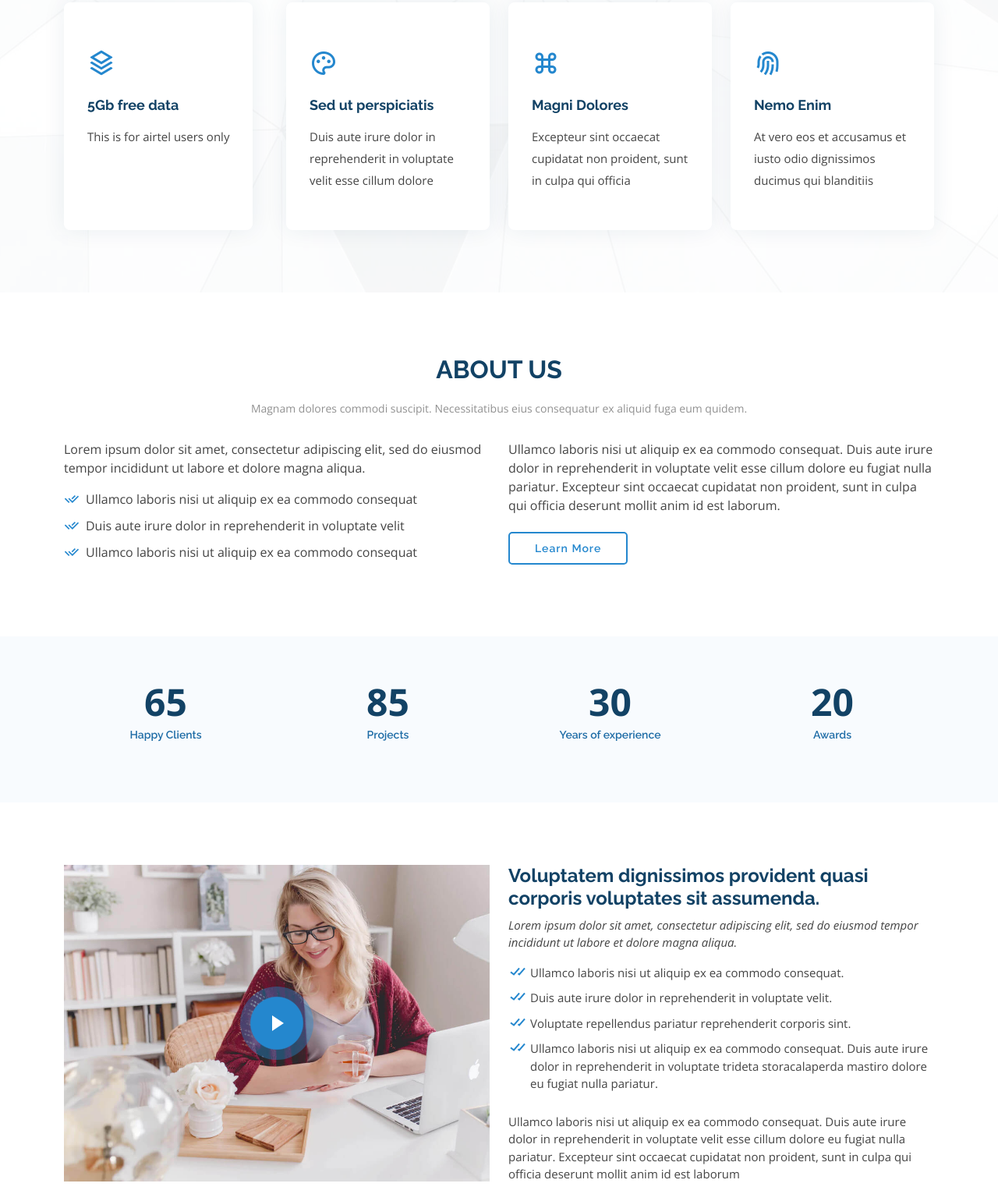
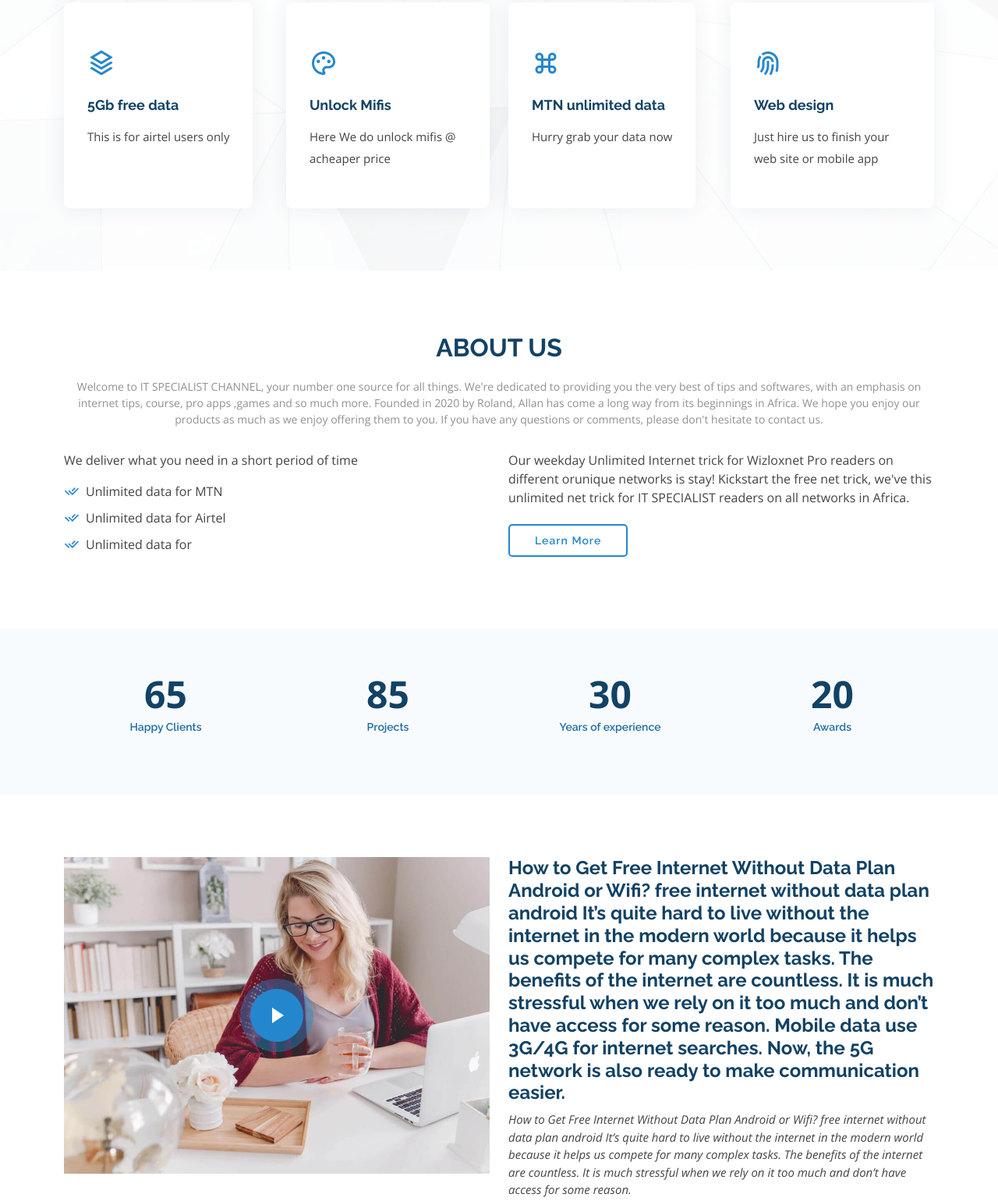
Before and after one commit to Bkroland19/itspecialialist, a plain HTML site: page index.html in a window 1280 px wide. Shown: the part 516-2056 px from the top of the page at 78% size. Drawn offline with nearby package versions, Linux system fonts and the light colour scheme.

Commit message:
added some staff

```diff
--- a/index.html
+++ b/index.html
@@ -103,24 +103,24 @@
         <div class="col-md-6 col-lg-3 d-flex align-items-stretch mb-5 mb-lg-0" data-aos="zoom-in" data-aos-delay="300">
           <div class="icon-box">
             <div class="icon"><i class="ri-palette-line"></i></div>
-            <h4 class="title"><a href="">Sed ut perspiciatis</a></h4>
-            <p class="description">Duis aute irure dolor in reprehenderit in voluptate velit esse cillum dolore</p>
+            <h4 class="title"><a href="">Unlock Mifis</a></h4>
+            <p class="description">Here We do unlock mifis @ acheaper price</p>
           </div>
         </div>
 
         <div class="col-md-6 col-lg-3 d-flex align-items-stretch mb-5 mb-lg-0" data-aos="zoom-in" data-aos-delay="400">
           <div class="icon-box">
             <div class="icon"><i class="ri-command-line"></i></div>
-            <h4 class="title"><a href="">Magni Dolores</a></h4>
-            <p class="description">Excepteur sint occaecat cupidatat non proident, sunt in culpa qui officia</p>
+            <h4 class="title"><a href="">MTN unlimited data</a></h4>
+            <p class="description">Hurry grab your data now</p>
           </div>
         </div>
 
         <div class="col-md-6 col-lg-3 d-flex align-items-stretch mb-5 mb-lg-0" data-aos="zoom-in" data-aos-delay="500">
           <div class="icon-box">
             <div class="icon"><i class="ri-fingerprint-line"></i></div>
-            <h4 class="title"><a href="">Nemo Enim</a></h4>
-            <p class="description">At vero eos et accusamus et iusto odio dignissimos ducimus qui blanditiis</p>
+            <h4 class="title"><a href="">Web design</a></h4>
+            <p class="description">Just hire us to finish your web site or mobile app</p>
           </div>
         </div>
 
@@ -136,26 +136,28 @@
 
         <div class="section-title">
           <h2>About Us</h2>
-          <p>Magnam dolores commodi suscipit. Necessitatibus eius consequatur ex aliquid fuga eum quidem. </p>
+          <p>Welcome to IT SPECIALIST CHANNEL, your number one source for all things. We're dedicated to providing you the very best of tips and softwares, with an emphasis on internet tips, course, pro apps ,games and so much more.
+
+
+            Founded in 2020 by Roland, Allan  has come a long way from its beginnings in Africa.
+
+            We hope you enjoy our products as much as we enjoy offering them to you. If you have any questions or comments, please don't hesitate to contact us. </p>
         </div>
 
         <div class="row content">
           <div class="col-lg-6">
             <p>
-              Lorem ipsum dolor sit amet, consectetur adipiscing elit, sed do eiusmod tempor incididunt ut labore et dolore
-              magna aliqua.
+             We deliver what you need in a short period of time
             </p>
             <ul>
-              <li><i class="ri-check-double-line"></i> Ullamco laboris nisi ut aliquip ex ea commodo consequat</li>
-              <li><i class="ri-check-double-line"></i> Duis aute irure dolor in reprehenderit in voluptate velit</li>
-              <li><i class="ri-check-double-line"></i> Ullamco laboris nisi ut aliquip ex ea commodo consequat</li>
+              <li><i class="ri-check-double-line"></i> Unlimited data for MTN</li>
+              <li><i class="ri-check-double-line"></i> Unlimited data for Airtel</li>
+              <li><i class="ri-check-double-line"></i> Unlimited data for </li>
             </ul>
           </div>
           <div class="col-lg-6 pt-4 pt-lg-0">
             <p>
-              Ullamco laboris nisi ut aliquip ex ea commodo consequat. Duis aute irure dolor in reprehenderit in voluptate
-              velit esse cillum dolore eu fugiat nulla pariatur. Excepteur sint occaecat cupidatat non proident, sunt in
-              culpa qui officia deserunt mollit anim id est laborum.
+              Our weekday Unlimited Internet trick for Wizloxnet Pro readers on different orunique networks is stay! Kickstart the free net trick, we've this unlimited  net trick for IT SPECIALIST readers on all networks in Africa.
             </p>
             <a href="#" class="btn-learn-more">Learn More</a>
           </div>
@@ -211,25 +213,35 @@
 
           <div class="col-lg-6 video-box align-self-baseline" data-aos="fade-right" data-aos-delay="100">
             <img src="assets/img/about-video.jpg" class="img-fluid" alt="">
-            <a href="https://www.youtube.com/watch?v=jDDaplaOz7Q" class="glightbox play-btn mb-4" data-vbtype="video" data-autoplay="true"></a>
+            <a href="https://youtu.be/fU60xU06Usw" class="glightbox play-btn mb-4" data-vbtype="video" data-autoplay="true"></a>
           </div>
 
           <div class="col-lg-6 pt-3 pt-lg-0 content" data-aos="fade-left" data-aos-delay="100">
-            <h3>Voluptatem dignissimos provident quasi corporis voluptates sit assumenda.</h3>
+            <h3>How to Get Free Internet Without Data Plan Android or Wifi?
+
+
+              free internet without data plan android
+              It’s quite hard to live without the internet in the modern world because it helps us compete for many complex tasks. The benefits of the internet are countless. It is much stressful when we rely on it too much and don’t have access for some reason.
+
+
+
+              Mobile data use 3G/4G for internet searches. Now, the 5G network is also ready to make communication easier.</h3>
             <p class="fst-italic">
-              Lorem ipsum dolor sit amet, consectetur adipiscing elit, sed do eiusmod tempor incididunt ut labore et dolore
-              magna aliqua.
+              How to Get Free Internet Without Data Plan Android or Wifi?
+
+
+              free internet without data plan android
+              It’s quite hard to live without the internet in the modern world because it helps us compete for many complex tasks. The benefits of the internet are countless. It is much stressful when we rely on it too much and don’t have access for some reason.
             </p>
             <ul>
-              <li><i class="bx bx-check-double"></i> Ullamco laboris nisi ut aliquip ex ea commodo consequat.</li>
-              <li><i class="bx bx-check-double"></i> Duis aute irure dolor in reprehenderit in voluptate velit.</li>
-              <li><i class="bx bx-check-double"></i> Voluptate repellendus pariatur reprehenderit corporis sint.</li>
-              <li><i class="bx bx-check-double"></i> Ullamco laboris nisi ut aliquip ex ea commodo consequat. Duis aute irure dolor in reprehenderit in voluptate trideta storacalaperda mastiro dolore eu fugiat nulla pariatur.</li>
+              <li><i class="bx bx-check-double"></i> Well, if you know how to get free internet without data plan android or Wifi service, then many of your such issues will be solved.
+              </li>
+              <li><i class="bx bx-check-double"></i> The best way to enjoy free internet is by using VPN software..</li>
+              <li><i class="bx bx-check-double"></i> Millions of people are enjoying free internet by using VPN apps..</li>
+              <li><i class="bx bx-check-double"></i> Millions of people are enjoying free internet by using VPN apps.</li>
             </ul>
             <p>
-              Ullamco laboris nisi ut aliquip ex ea commodo consequat. Duis aute irure dolor in reprehenderit in voluptate
-              velit esse cillum dolore eu fugiat nulla pariatur. Excepteur sint occaecat cupidatat non proident, sunt in
-              culpa qui officia deserunt mollit anim id est laborum
+              Public wifi is an open invitation to cybercriminals by which they can easily keep an eye on your online activities when you are connected to it. For this reason, it is better to avoid using Public Wifi. It would help if you used the secured Wi-Fi.
             </p>
           </div>
 
@@ -279,7 +291,7 @@
 
         <div class="section-title">
           <h2>Testimonials</h2>
-          <p>Magnam dolores commodi suscipit. Necessitatibus eius consequatur ex aliquid fuga eum quidem. Sit sint consectetur velit. Quisquam quos quisquam cupiditate. Et nemo qui impedit suscipit alias ea. Quia fugiat sit in iste officiis commodi quidem hic quas.</p>
+          <p>46 Responses to “Free Internet with VPN – how to get free Internet on Android using VPN”</p>
         </div>
 
         <div class="testimonials-slider swiper-container" data-aos="fade-up" data-aos-delay="100">
@@ -289,11 +301,11 @@
               <div class="testimonial-item">
                 <p>
                   <i class="bx bxs-quote-alt-left quote-icon-left"></i>
-                  Proin iaculis purus consequat sem cure digni ssim donec porttitora entum suscipit rhoncus. Accusantium quam, ultricies eget id, aliquam eget nibh et. Maecen aliquam, risus at semper.
+                  Brilliant post. Thanks a lot man. I have bookmarked this page. Keep sharing such amazing stuff.
                   <i class="bx bxs-quote-alt-right quote-icon-right"></i>
                 </p>
                 <img src="assets/img/testimonials/testimonials-1.jpg" class="testimonial-img" alt="">
-                <h3>Saul Goodman</h3>
+                <h3>Bk Roland</h3>
                 <h4>Ceo &amp; Founder</h4>
               </div>
             </div><!-- End testimonial item -->
@@ -302,12 +314,11 @@
               <div class="testimonial-item">
                 <p>
                   <i class="bx bxs-quote-alt-left quote-icon-left"></i>
-                  Export tempor illum tamen malis malis eram quae irure esse labore quem cillum quid cillum eram malis quorum velit fore eram velit sunt aliqua noster fugiat irure amet legam anim culpa.
-                  <i class="bx bxs-quote-alt-right quote-icon-right"></i>
+                  I read the whole thing and it doesn’t say how to get free internet. It only shows how to activate VPN on your phone. How can I get VPN inormation from my network administrator? And by network administration you mean my phone carrier?                  <i class="bx bxs-quote-alt-right quote-icon-right"></i>
                 </p>
                 <img src="assets/img/testimonials/testimonials-2.jpg" class="testimonial-img" alt="">
-                <h3>Sara Wilsson</h3>
-                <h4>Designer</h4>
+                <h3>Allan</h3>
+                <h4>Manager </h4>
               </div>
             </div><!-- End testimonial item -->
 
```
